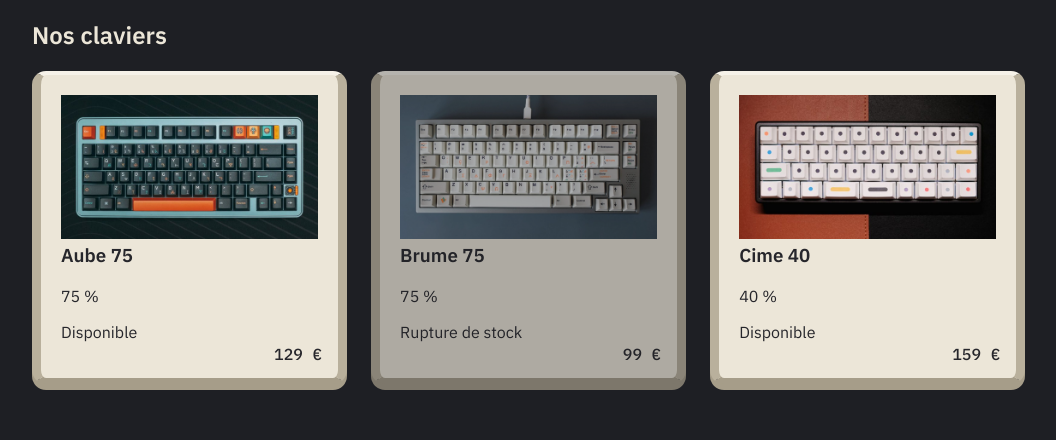
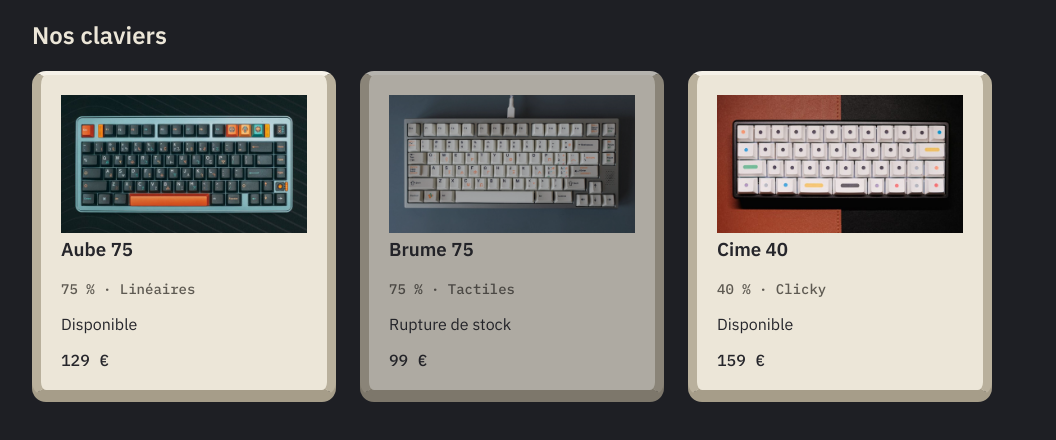
Before and after one commit to Sunchained/touche-finale, a plain HTML site: page index.html in a window 1280 px wide. Shown: the part 66-506 px from the top of the page, without its empty margins (128-1184 px from the left). Drawn offline with Linux system fonts and the light colour scheme.

Commit message:
Repenser la carte produit : prix en bas, ligne de détails en Mono avec les switches, texte hiérarchisé

```diff
--- a/script.js
+++ b/script.js
@@ -3,6 +3,7 @@ const claviers = [
     nom: "Aube 75",
     prix: 129,
     taille: "75 %",
+    switches: "Linéaires",
     stock: 8,
     image: "images/aube-75.jpg",
   },
@@ -10,6 +11,7 @@ const claviers = [
     nom: "Brume 75",
     prix: 99,
     taille: "75 %",
+    switches: "Tactiles",
     stock: 0,
     image: "images/brume-75.jpg",
   },
@@ -17,6 +19,7 @@ const claviers = [
     nom: "Cime 40",
     prix: 159,
     taille: "40 %",
+    switches: "Clicky",
     stock: 14,
     image: "images/cime-40.jpg",
   },
@@ -35,14 +38,10 @@ for (const clavier of claviers) {
   nomClavier.classList.add("carte-nom");
   nomClavier.textContent = clavier.nom;
   ligneClavier.append(nomClavier);
-  const prixClavier = document.createElement("p");
-  prixClavier.classList.add("carte-prix");
-  prixClavier.textContent = clavier.prix + " €";
-  ligneClavier.append(prixClavier);
-  const tailleClavier = document.createElement("p");
-  tailleClavier.classList.add("carte-taille");
-  tailleClavier.textContent = clavier.taille;
-  ligneClavier.append(tailleClavier);
+  const detailsClavier = document.createElement("p");
+  detailsClavier.classList.add("carte-details");
+  detailsClavier.textContent = clavier.taille + " · " + clavier.switches;
+  ligneClavier.append(detailsClavier);
   const stockClavier = document.createElement("p");
   stockClavier.classList.add("carte-stock");
   if (clavier.stock === 0) {
@@ -52,5 +51,9 @@ for (const clavier of claviers) {
     stockClavier.textContent = "Disponible";
   }
   ligneClavier.append(stockClavier);
+  const prixClavier = document.createElement("p");
+  prixClavier.classList.add("carte-prix");
+  prixClavier.textContent = clavier.prix + " €";
+  ligneClavier.append(prixClavier);
   zoneProduits.append(ligneClavier);
 }
--- a/style.css
+++ b/style.css
@@ -7,6 +7,7 @@
   --reflet: #f6f2e9;
   --dessous: #a69d89;
   --encre: #26262b;
+  --encre-douce: #5e5a52;
   --echap: #e8772e;
   --echap-reflet: #f29a5c;
   --echap-bord: #cf6726;
@@ -41,7 +42,6 @@ body {
   color: var(--encre);
   border-radius: 14px;
   padding: 20px;
-  aspect-ratio: 1/1;
   border-style: solid;
   border-width: 4px 9px 6px;
   border-color: var(--reflet) var(--bord) var(--dessous);
@@ -49,7 +49,6 @@ body {
   transition:
     transform 0.1s,
     box-shadow 0.1s;
-  position: relative;
 }
 
 .carte:hover {
@@ -63,17 +62,20 @@ body {
   object-fit: cover;
 }
 
+.carte-nom {
+  margin-top: 0;
+}
+
+.carte-details {
+  font-family: "IBM Plex Mono", monospace;
+  font-size: 14px;
+  color: var(--encre-douce);
+}
+
 .carte-prix {
-  position: absolute;
-  right: 16px;
-  bottom: 14px;
   margin: 0;
   font-family: "IBM Plex Mono", monospace;
   font-weight: 500;
-}
-
-.carte-nom {
-  margin-top: 0;
 }
 
 .rupture {
```
